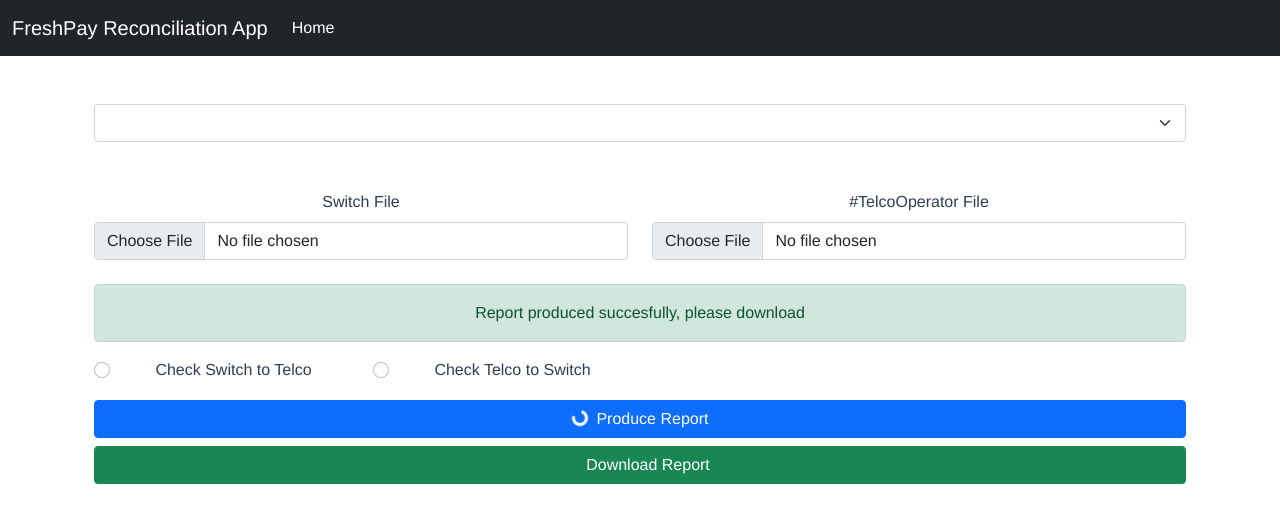
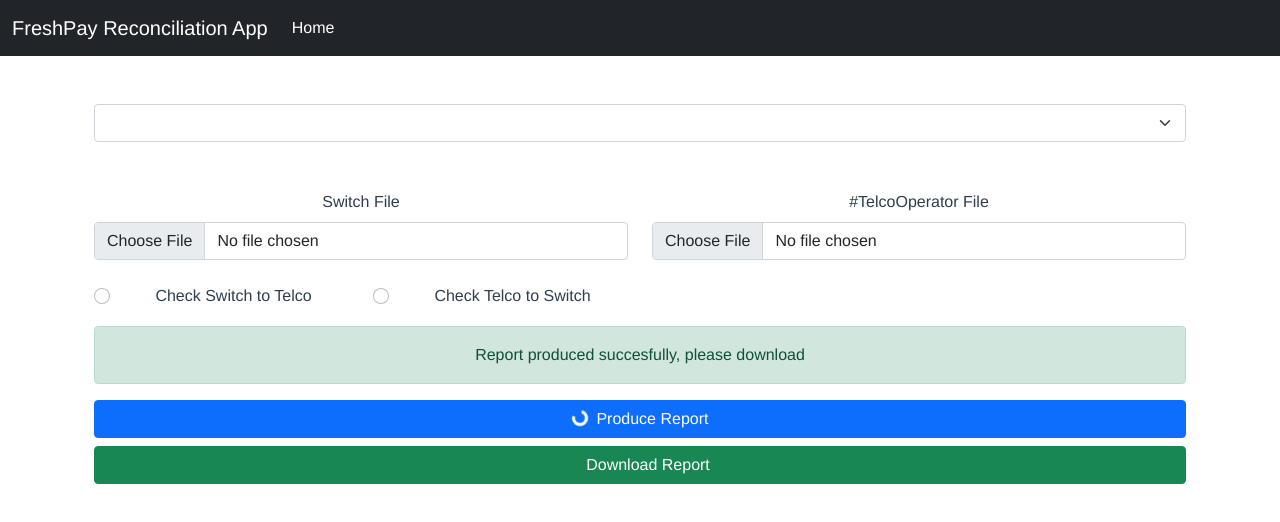
Before and after one commit to Nathsad1996/fresh-reconciliation, a Vue app: page / in a window 1280 px wide. Shown: the top 522 px of the page. Built offline with nearby package versions, Linux system fonts and the light colour scheme; some icons are missing.

Commit message:
fix alert dialog

```diff
--- a/src/views/Home.vue
+++ b/src/views/Home.vue
@@ -40,15 +40,10 @@
       </div>
     </div>
   </div>
-  <div class="row mx-auto">
-    <div class="col">
-      <div class="alert alert-success" role="alert">Report produced succesfully, please download</div>
-    </div>
-  </div>
   <div class="row mx-auto mb-3">
     <div class="col-3">
       <div class="form-check">
-        <input class="form-check-input" value="1" @change="updateRadio" type="radio" name="ops"/>
+        <input class="form-check-input" value="1" @change="updateRadio" type="radio" name="ops" />
         <label class="form-check-label">Check Switch to Telco</label>
       </div>
     </div>
@@ -57,6 +52,11 @@
         <input class="form-check-input" value="2" @change="updateRadio" type="radio" name="ops" />
         <label class="form-check-label">Check Telco to Switch</label>
       </div>
+    </div>
+  </div>
+  <div class="row mx-auto">
+    <div class="col">
+      <div class="alert alert-success" role="alert">Report produced succesfully, please download</div>
     </div>
   </div>
   <div class="row mx-auto">
@@ -100,7 +100,7 @@
   })
 }
 
-function updateRadio(event){
+function updateRadio(event) {
   ops_type.value = event.target.value;
 }
 
```
